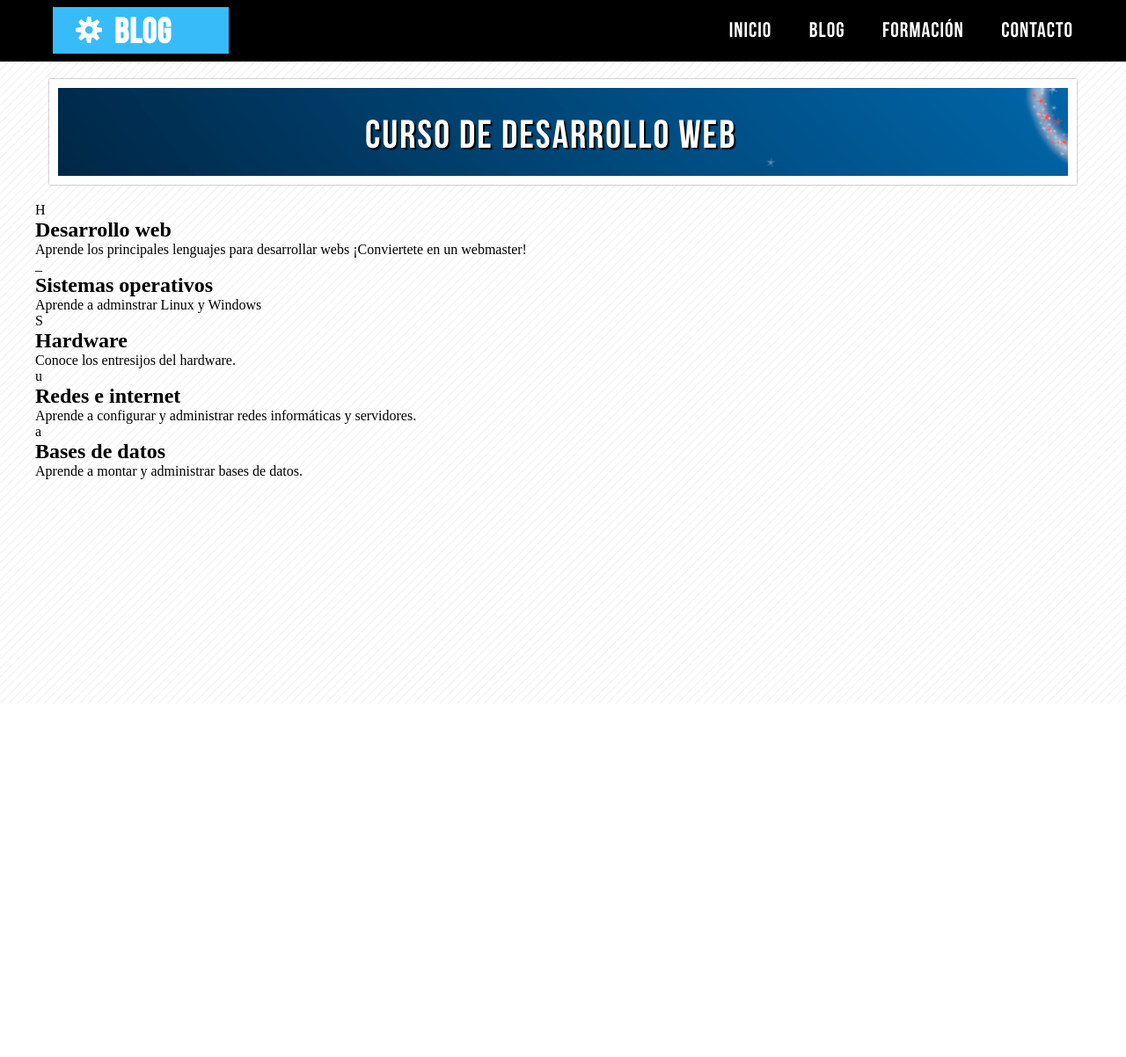
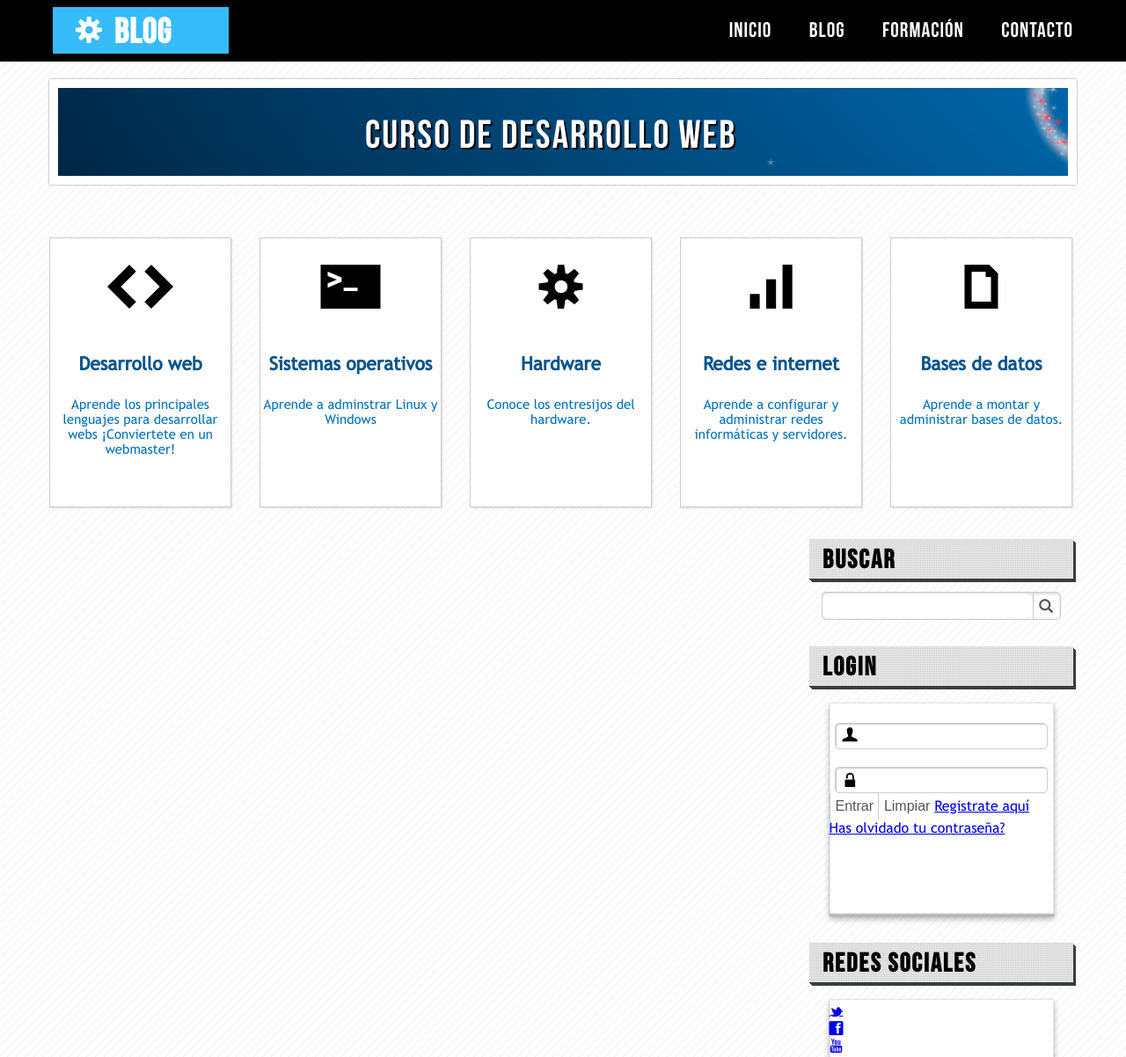
Before and after one commit to andersonmena87/master-css, a plain HTML site: page maquetacion-2/index.html in a window 1280 px wide. Shown: the top 1202 px of the page at 88% size. Before the commit the page ends 800 px from the top, so only its background shows below. Drawn offline with Linux system fonts and the light colour scheme.

Commit message:
Avance barra lateral

```diff
--- a/maquetacion-2/css/styles.css
+++ b/maquetacion-2/css/styles.css
@@ -9,7 +9,7 @@
 }
 
 @font-face {
-    font-family: BebasNeu;
+    font-family: BebasNeue;
     src: url(fonts/BebasNeue.otf);
     font-weight: normal;
     font-style: normal;
@@ -42,7 +42,7 @@ body {
     margin: 0px auto;
 }
 
-.gear {
+.gear, .icon {
     font-family: WebSymbolsRegular;
 }
 
@@ -52,7 +52,7 @@ body {
     width: 100%;
     height: 70px;
     background-color: black;
-    font-family: BebasNeu;
+    font-family: BebasNeue;
     color: white;
 }
 
@@ -127,12 +127,170 @@ body {
 #banner h1 {
     text-transform: uppercase;
     width: 450px;
-    font-family: BebasNeu;
+    font-family: BebasNeue;
     color: white;
     font-size: 45px;
     letter-spacing: 2px;
     font-weight: normal;
     text-shadow: 2px 2px 1px black;
     margin: 27px auto;
+}
 
+/* TARJETAS */
+.card {
+    float: left;
+    width: 205px;
+    height: 305px;
+    border: 1px solid #ccc;
+    box-shadow: 1px 1px 2px #ddd;
+    background-color: white;
+    cursor: pointer;
+    overflow: hidden;
+    margin: 16px;
+    margin-top: 40px;
 }
+
+.card:last-child {
+    margin-right: 0px;
+}
+
+.card .icon {
+    display: block;
+    width: 100%;
+    height: 130px;
+    font-size: 50px;
+    line-height: 110px;
+    text-align: center;
+    margin: 0px auto;
+}
+
+.card .category {
+    width: 100%;
+    height: 50px;
+    font-family: TrebuchetMS;
+    font-size: 21px;
+    font-weight: bold;
+    text-align: center;
+    color: #00538c;
+}
+
+.card .description {
+    text-align: center;
+    color: #0370b9;
+    font-family: TrebuchetMS;
+    font-size: 15px;
+}
+
+/* BARRA LATERAL */
+
+#lateral {
+    width: 300px;
+    min-height: 1200px;
+    font-family: TrebuchetMS;
+    float: right;
+    margin: 20px;
+}
+
+aside h3 {
+    display: block;
+    width: auto;
+    height: 45px;
+    line-height: 49px;
+    background-image: url(../img/pxgray.png);
+    background-color: white;
+    box-shadow: 0px 1px 0px #393d3f, 1px 2px 0px #393d3f, 2px 3px 0px #393d3f, 3px 4px 0px #393d3f;
+    font-size: 30px;
+    font-family: BebasNeue;
+    letter-spacing: 2px;
+    padding-left: 15px;
+    margin-top: 30px;
+    margin-bottom: 15px;
+}
+
+aside h3:first-child {
+    margin-top: 0px;
+}
+
+#search {
+    width: 90%;
+    height: 30px;
+    margin: 10px auto;
+    background-color: white;
+    border-radius: 5px;
+    border: 1px solid #ccc;
+    box-shadow: 1px 1px 4px #ccc inset;
+ }
+
+ #lateral input[type="text"] {
+    width: 85%;
+    height: 28px;
+    border: none;
+    padding-left: 5px;
+    border-radius: 5px;
+    background-color: white;
+    color: #ccc;
+    transition: all 300ms;
+ }
+
+ #lateral input[type="button"],
+ #lateral input[type="submit"] {
+    height: 30px;
+    cursor: pointer;
+    font-size: 16px;
+    background-color: transparent;
+    border: none;
+    border-left: 1px solid #ccc;
+    color: #555;
+    padding-left: 6px;
+ }
+
+ #lateral input[type="text"]:focus {
+    color: #555;
+ }
+
+ .aside-box {
+    width: 85%;
+    height: 240px;
+    margin: 0px auto;
+    margin-top: 20px;
+    padding-top: 2px;
+    background-color: white;
+    box-shadow: 0px 0px 1px rgba(0, 0, 0, 0.3), 0px 3px 7px rgba(0, 0, 0, 0.3), 0px 1px 0px white inset, 0px -3px 2px rgba(0, 0, 0, 0.3) inset;
+ }
+
+ #login input[type="email"],
+ #login input[type="password"] {
+    display: block;
+    margin: 0px auto;
+    margin-top: 20px;
+    width: 82%;
+    height: 28px;
+    border: 1px solid #ccc;
+    box-shadow: 1px 1px 1px #ccc inset;
+    border-radius: 5px;
+    padding-left: 30px;
+    transition: all 300ms;
+    color: gray;
+ }
+
+ #login input[type="email"]:focus,
+ #login input[type="password"]:focus {
+    color: #555;
+    box-shadow: 1px 1px 1px gray inset;
+ }
+
+ #login #user,
+ #login #password {
+    text-align: center;
+    display: block;
+    position: absolute;
+    margin-left: 15px;
+    margin-top: 24px;
+    height: 30px;
+ }
+
+ #login #password {
+    margin-left: 18px;
+    margin-top: 25px;
+    font-size: 20px;
+ }
--- a/maquetacion-2/index.html
+++ b/maquetacion-2/index.html
@@ -38,13 +38,15 @@
     </header>
     <!-- FIN DE CABECERA -->
 
-    <!-- INICIO BANNER -->
     <section class="wrap">
         <section id="info">
+            <!-- INICIO BANNER -->
             <div id="banner">
                 <h1>Curso de desarrollo web</h1>
             </div>
+            <!-- FIN BANNER -->
 
+            <!-- INICIO TARJETAS -->
             <div id="cards">
                 <div class="card">
                     <p class="icon">H</p>
@@ -82,9 +84,52 @@
                     </p>
                 </div>
             </div>
+            <!-- FIN TARJETAS -->
         </section>
+
+        <!-- INICIO BARRA LATERAL -->
+        <aside id="lateral">
+            <h3>BUSCAR</h3>
+            <div id="search">
+                <form action="">
+                    <input type="text">
+                    <input type="button" value="L" class="icon">
+                </form>
+            </div>
+
+            <h3>LOGIN</h3>
+            <div id="login" class="aside-box">
+                <label id="user" class="icon">U</label>
+                <input type="email">
+
+                <label id="password" class="icon">w</label>
+                <input type="password">
+
+                <input type="submit" value="Entrar">
+                <input type="submit" value="Limpiar">
+
+                <a href="#">Registrate aquí</a>
+                <a href="#">Has olvidado tu contraseña?</a>
+            </div>
+
+            <h3>REDES SOCIALES</h3>
+            <div id="social" class="aside-box">
+                <div class="twitter">
+                    <a href="#" class="icon">t</a>
+                </div>
+                <div class="facebook">
+                    <a href="#" class="icon">f</a>
+                </div>
+                <div class="youtube">
+                    <a href="#" class="icon">y</a>
+                </div>
+            </div>
+
+            <h3>PATROCINADORES</h3>
+            <div id="sponsors" class="aside-box"></div>
+        </aside>
+        <!-- FIN BARRA LATERAL -->
     </section>
-    <!-- FIN BANNER -->
 </body>
 
 </html>
```
